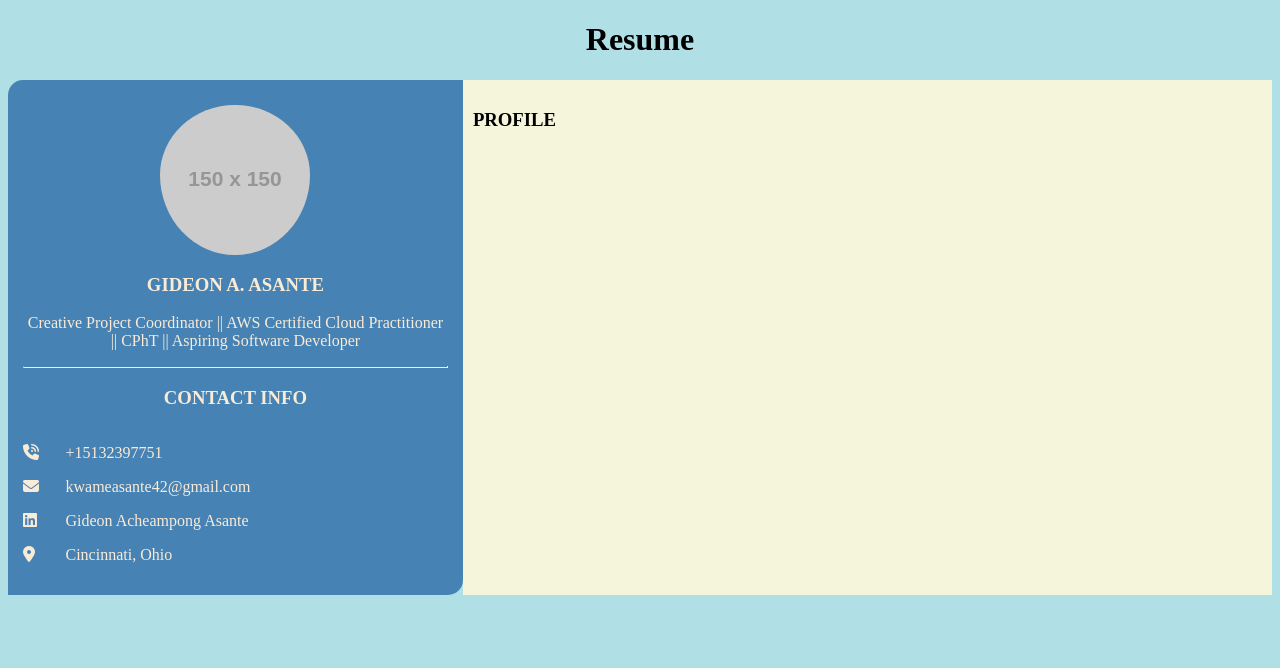
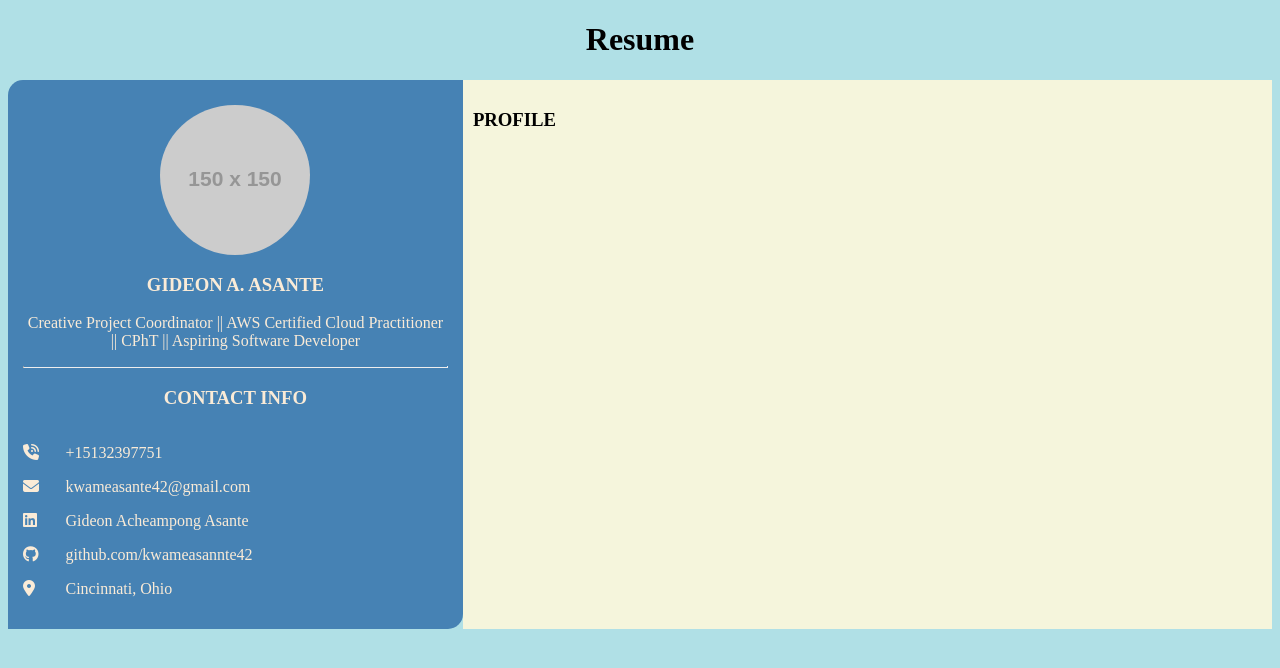
Before and after one commit to kwameasannte42/resume, a plain HTML site: page index.html in a window 1280 px wide. Drawn offline with Linux system fonts and the light colour scheme; placeholder pictures from the web are drawn by us.

Commit message:
added git hub link

```diff
--- a/index.html
+++ b/index.html
@@ -29,14 +29,17 @@
                     <p><i class="fa-solid fa-phone-volume"></i></p>
                     <p><i class="fa-solid fa-envelope"></i></p>
                     <p><i class="fa-brands fa-linkedin"></i></p>
+                    <p><i class="fa-brands fa-github"></i></p>
                     <p><i class="fa-solid fa-location-dot"></i></p>
                 </div>
                 <div id="icons-letters">
                     <p>+15132397751</p>
                     <p>kwameasante42@gmail.com</p>
                     <p>Gideon Acheampong Asante</p>
+                    <p>github.com/kwameasannte42</p>
                     <p>Cincinnati, Ohio</p>
                 </div>
+
 
             </div>
 
```
